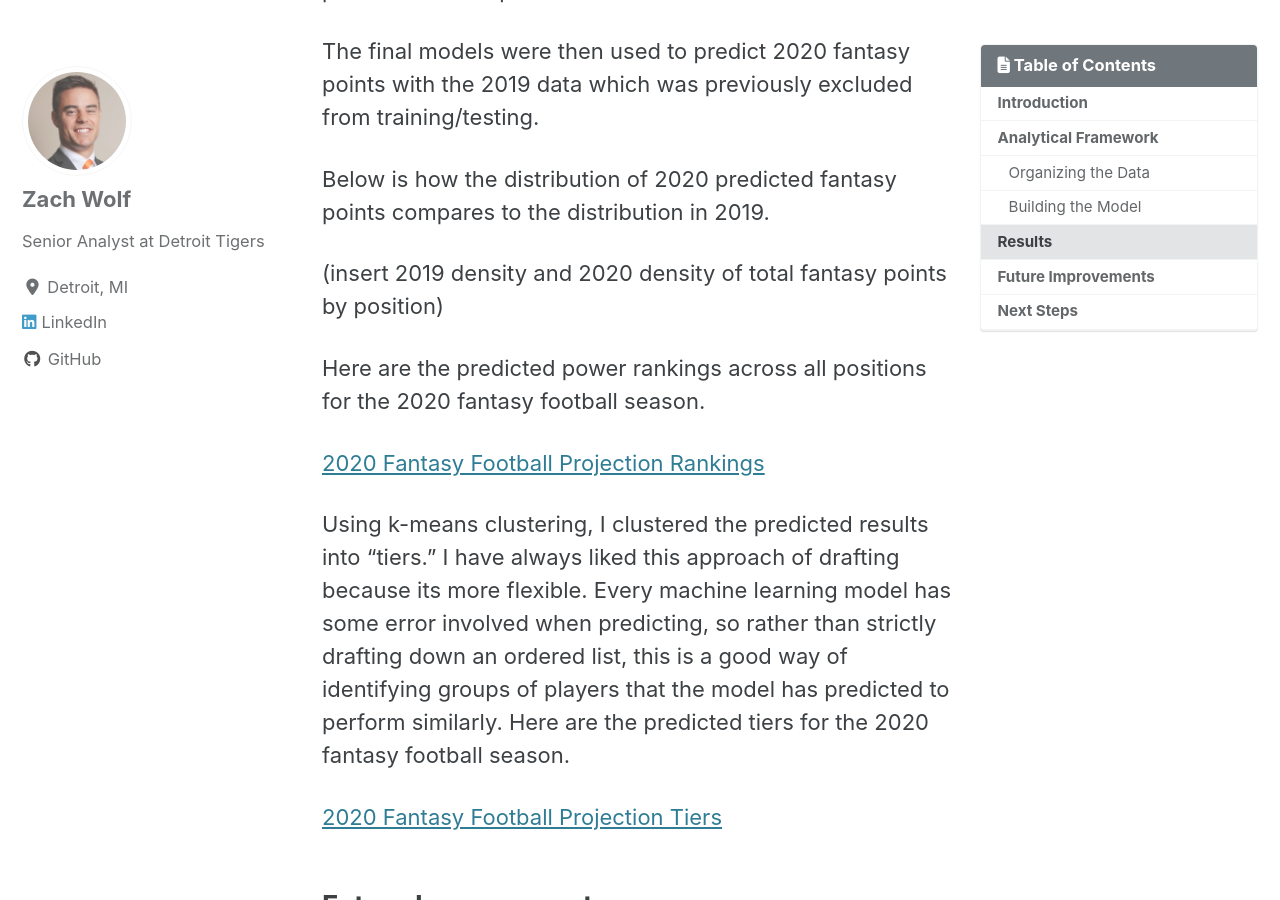
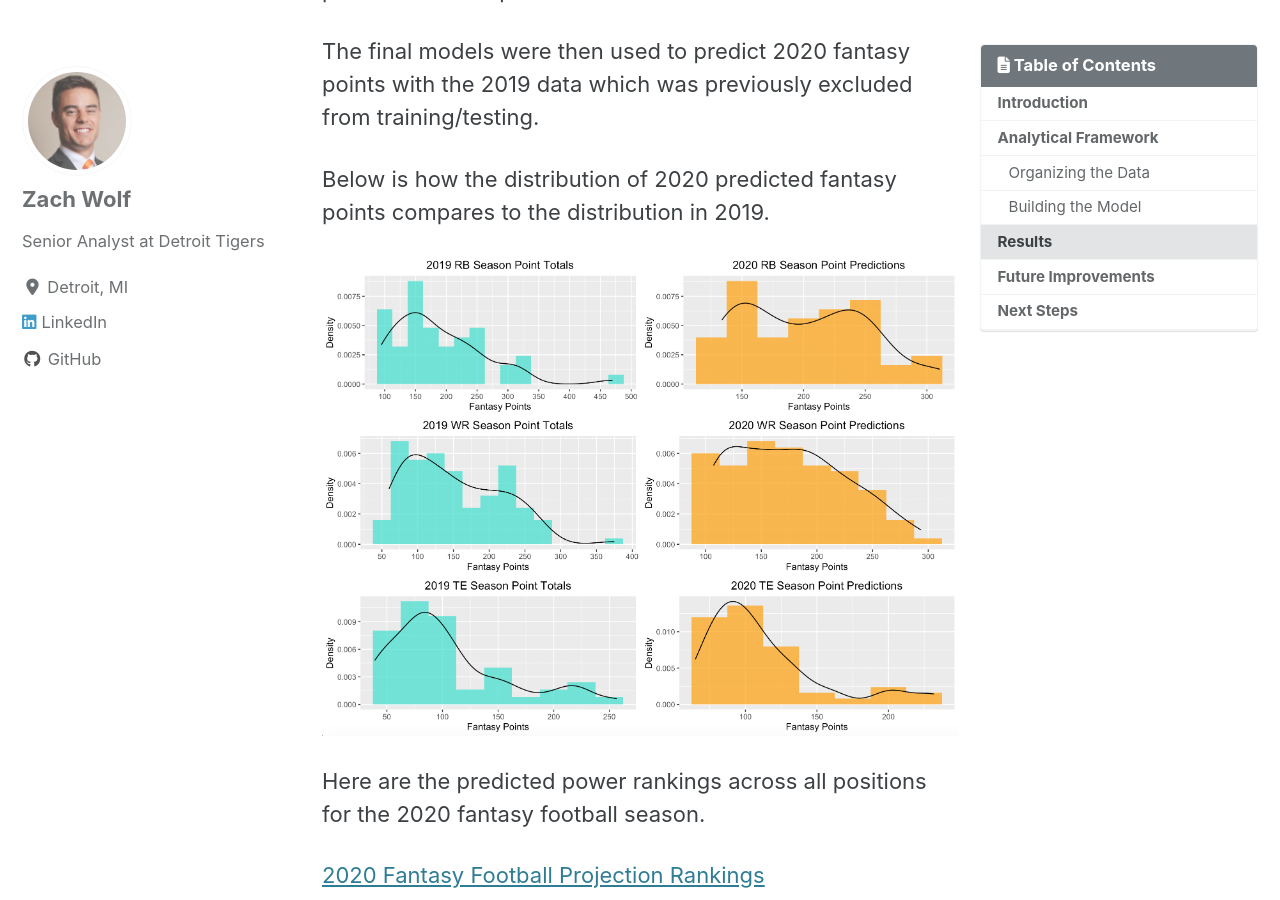
Before and after one commit to zach-wolf/zach-wolf.github.io, a Jekyll site: the page built from _posts/2020-04-28-fantasyfootball.md, in a window 1280 px wide and 900 px high, scrolled down 5515 px. Built offline with Jekyll 4.4.1, drawn with Linux system fonts in a browser that asks for light colours; cached includes are drawn as plain includes; nearby versions of some CDN libraries.

Commit message:
add histogram image

```diff
--- a/_posts/2020-04-28-fantasyfootball.md
+++ b/_posts/2020-04-28-fantasyfootball.md
@@ -106,11 +106,11 @@ The final models were then used to predict 2020 fantasy points with the 2019 dat
 
 Below is how the distribution of 2020 predicted fantasy points compares to the distribution in 2019.
 
-(insert 2019 density and 2020 density of total fantasy points by position)
+<img src="{{ site.url }}{{ site.baseurl}}/images/fantasyfootball/histograms.png" alt="">
 
 Here are the predicted power rankings across all positions for the 2020 fantasy football season.
 
-<a href="/pdfs/tiers.pdf"> 2020 Fantasy Football Projection Rankings </a>
+<a href="/pdfs/rankings.pdf"> 2020 Fantasy Football Projection Rankings </a>
 
 Using k-means clustering, I clustered the predicted results into “tiers.” I have always liked this approach of drafting because its more flexible. Every machine learning model has some error involved when predicting, so rather than strictly drafting down an ordered list, this is a good way of identifying groups of players that the model has predicted to perform similarly.
 Here are the predicted tiers for the 2020 fantasy football season.
```
Also changed, not shown: images/fantasyfootball/histograms.png (added).
